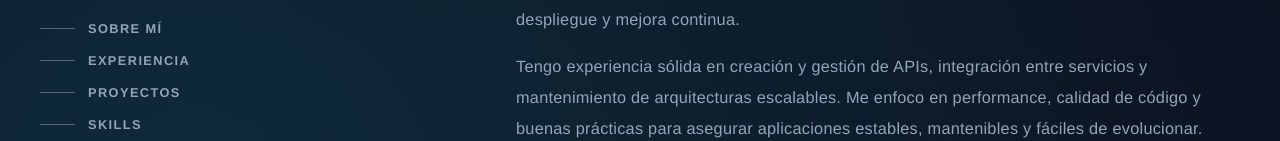
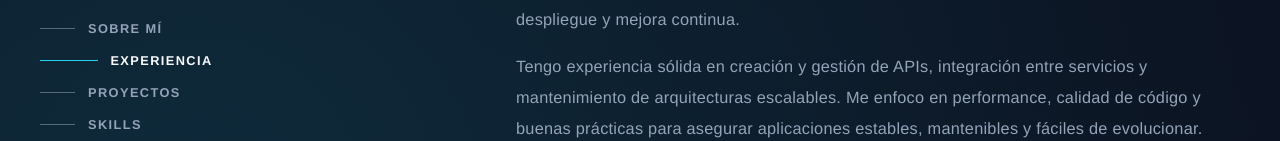
Before and after one commit to stiven0/my-portfolio, an Angular app: page / in a window 1280 px wide. Shown: the part 247-388 px from the top of the page. Built offline with nearby package versions, Linux system fonts and the light colour scheme; a web font is replaced by a local one.

Commit message:
feat: enhance home navbar with active section tracking and styling

```diff
--- a/src/app/features/home/components/home-navbar/home-navbar.component.html
+++ b/src/app/features/home/components/home-navbar/home-navbar.component.html
@@ -2,7 +2,13 @@
   <ul>
     @for (item of menuItems(); track item) {
       <li>
-        <a routerLink="/" [fragment]="item.redirectTo">
+        <a
+          routerLink="/"
+          [fragment]="item.redirectTo"
+          (click)="setActive(item.redirectTo)"
+          [class.active]="activeSection() === item.redirectTo"
+          [attr.aria-current]="activeSection() === item.redirectTo ? 'page' : null"
+        >
           <span class="line"></span>
           <span>{{ item.name }}</span>
         </a>
@@ -54,7 +60,7 @@
 
   <mat-menu #menuOptions="matMenu">
     @for (item of menuItems(); track item) {
-      <button mat-menu-item routerLink="/" [fragment]="item.redirectTo">
+      <button mat-menu-item routerLink="/" [fragment]="item.redirectTo" (click)="setActive(item.redirectTo)">
         <span>{{ item.name }}</span>
       </button>
     }
--- a/src/app/features/home/components/home-navbar/home-navbar.component.scss
+++ b/src/app/features/home/components/home-navbar/home-navbar.component.scss
@@ -41,6 +41,15 @@
                 background-color: $color-primary;
             }
         }
+
+        &.active {
+            color: $color-white;
+
+            .line {
+                width: 3.6rem;
+                background-color: $color-primary;
+            }
+        }
     }
 
     .confetti-btn {
@@ -71,6 +80,7 @@
             padding: 0;
             list-style: none;
             display: ruby;
+            // gap: 0.45rem;
 
             button {
                 height: 2.4rem;
--- a/src/app/features/home/components/home-navbar/home-navbar.component.ts
+++ b/src/app/features/home/components/home-navbar/home-navbar.component.ts
@@ -1,8 +1,10 @@
-import { ChangeDetectionStrategy, Component, signal } from '@angular/core';
+import { ChangeDetectionStrategy, Component, DestroyRef, inject, signal } from '@angular/core';
+import { takeUntilDestroyed } from '@angular/core/rxjs-interop';
 import { RouterLink } from '@angular/router';
 import { MatButtonModule } from '@angular/material/button';
 import { MatIconModule } from '@angular/material/icon';
 import { MatMenuModule } from '@angular/material/menu';
+import { auditTime, fromEvent } from 'rxjs';
 
 import { MenuItems } from '@core/interfaces/menu-items';
 
@@ -21,6 +23,8 @@ import { MenuItems } from '@core/interfaces/menu-items';
 })
   export class HomeNavbarComponent {
 
+    private readonly destroyRef = inject(DestroyRef);
+
   readonly menuItems = signal<MenuItems[]>([
     { name: 'Sobre mí', redirectTo: 'about' },
     { name: 'Experiencia', redirectTo: 'experience' },
@@ -29,6 +33,39 @@ import { MenuItems } from '@core/interfaces/menu-items';
     { name: 'Contacto', redirectTo: 'contact' }
   ]);
 
+    readonly activeSection = signal<string>('about');
+
+    constructor() {
+      fromEvent(window, 'scroll')
+        .pipe(auditTime(50), takeUntilDestroyed(this.destroyRef))
+        .subscribe(() => this.syncActiveSectionByScroll());
+
+      setTimeout(() => this.syncActiveSectionByScroll(), 0);
+    }
+
+    setActive = ( sectionId: string ) => this.activeSection.set(sectionId);
+
+    private syncActiveSectionByScroll(): void {
+      const sections = this.menuItems();
+      const triggerLine = window.innerHeight * 0.32;
+
+      for (let i = sections.length - 1; i >= 0; i--) {
+        const { redirectTo } = sections[i];
+        const element = document.getElementById(redirectTo);
+        if (!element) {
+          continue;
+        }
+
+        const rect = element.getBoundingClientRect();
+        if (rect.top <= triggerLine) {
+          this.activeSection.set(redirectTo);
+          return;
+        }
+      }
+
+      this.activeSection.set(sections[0]?.redirectTo ?? 'about');
+    }
+
   openExternal = ( url: string ) => window.open( url, '_blank', 'noopener,noreferrer' );
 
 }
```
